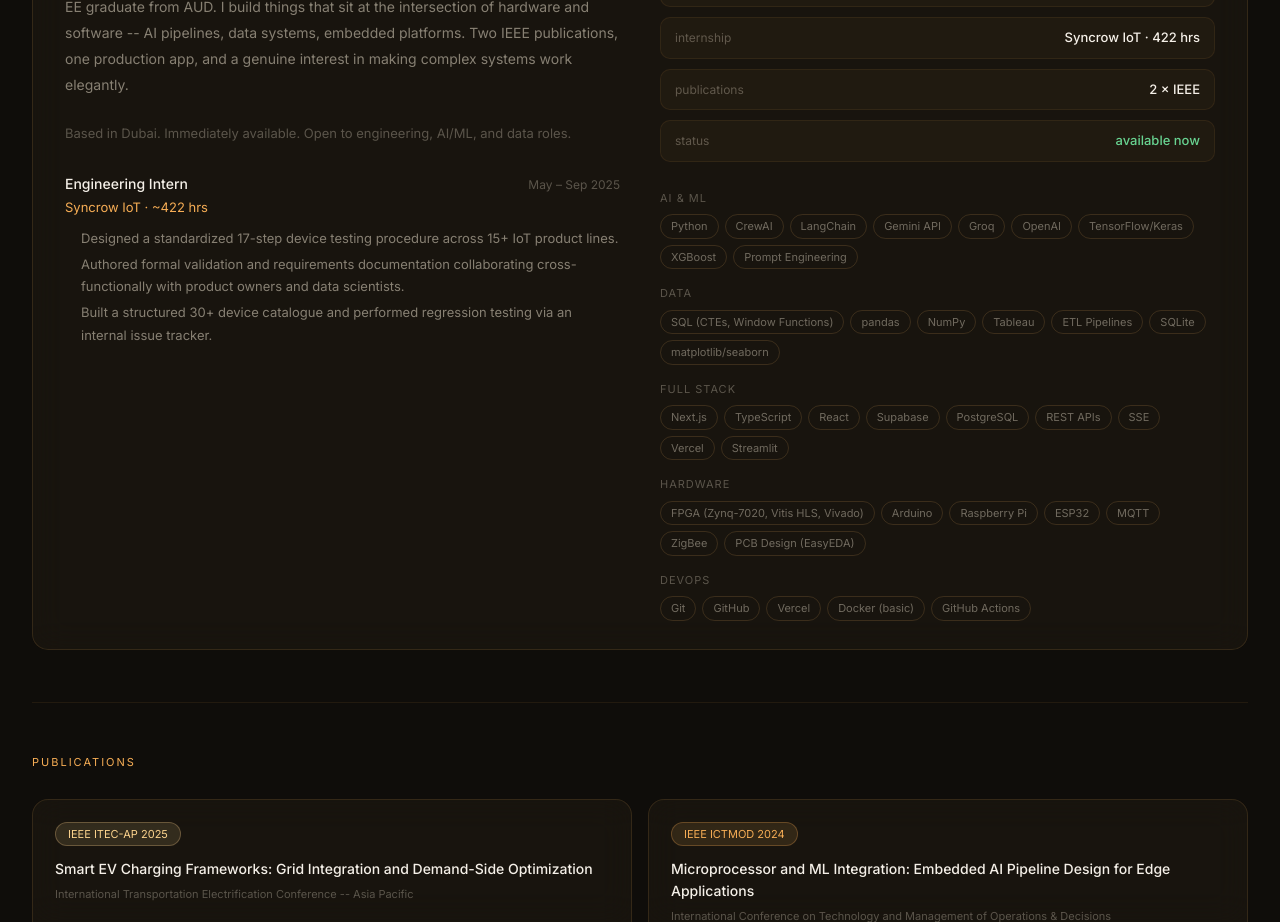
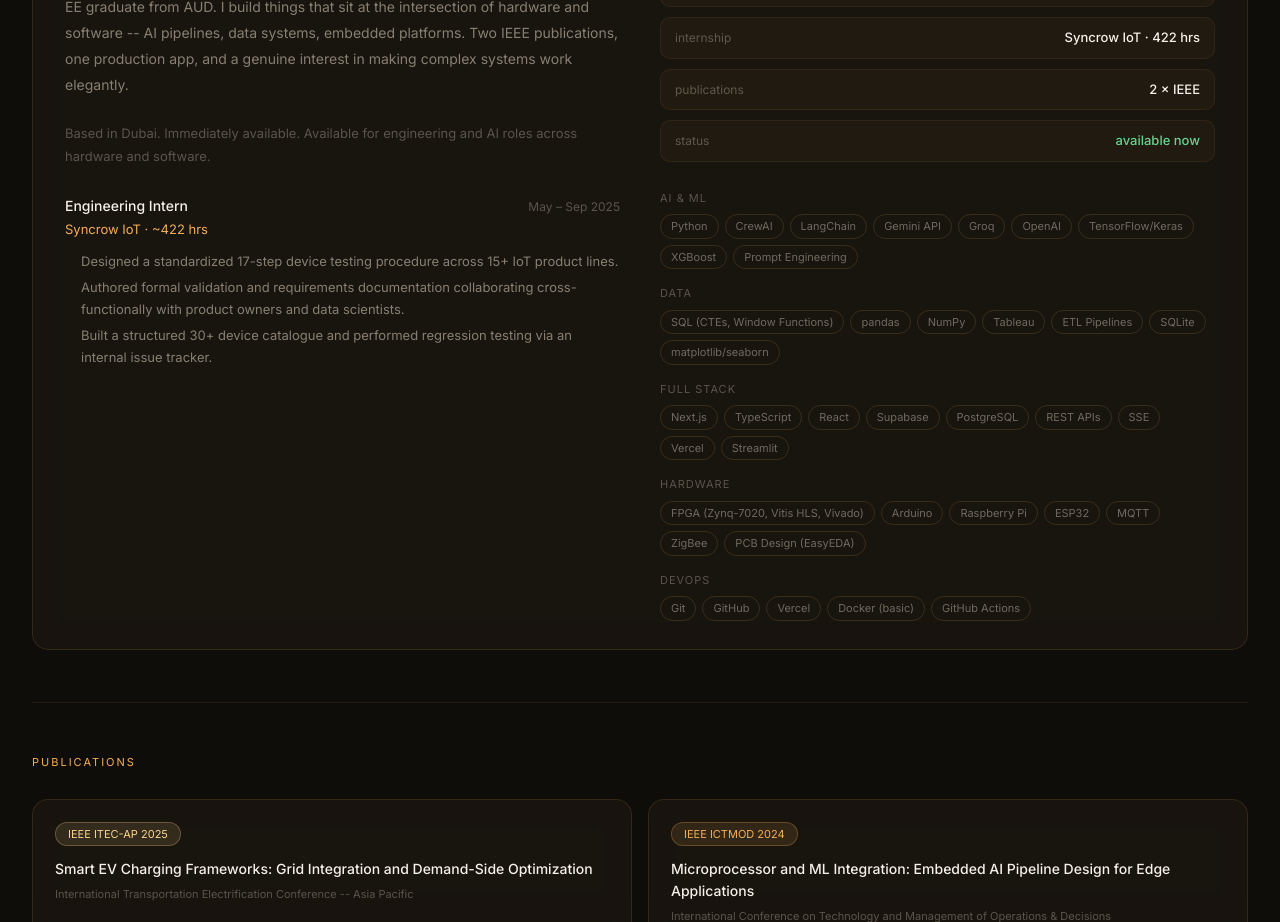
Before and after one commit to VikramVarkoor/Portfolio, a Next.js app: page / in a window 1280 px wide. Shown: the part 2080-3002 px from the top of the page. Built offline with nearby package versions, Linux system fonts and the light colour scheme.

Commit message:
update bio

```diff
--- a/src/app/page.tsx
+++ b/src/app/page.tsx
@@ -261,7 +261,7 @@ export default function Home() {
               complex systems work elegantly.
             </p>
             <p style={{ fontSize: 13, color: 'var(--text-muted)', lineHeight: 1.75 }}>
-              Based in Dubai. Immediately available. Open to engineering, AI/ML, and data roles.
+              Based in Dubai. Immediately available. Available for engineering and AI roles across hardware and software.
             </p>
             <div style={{ marginTop: 28 }}>
               {experience.map((e, i) => (
```
